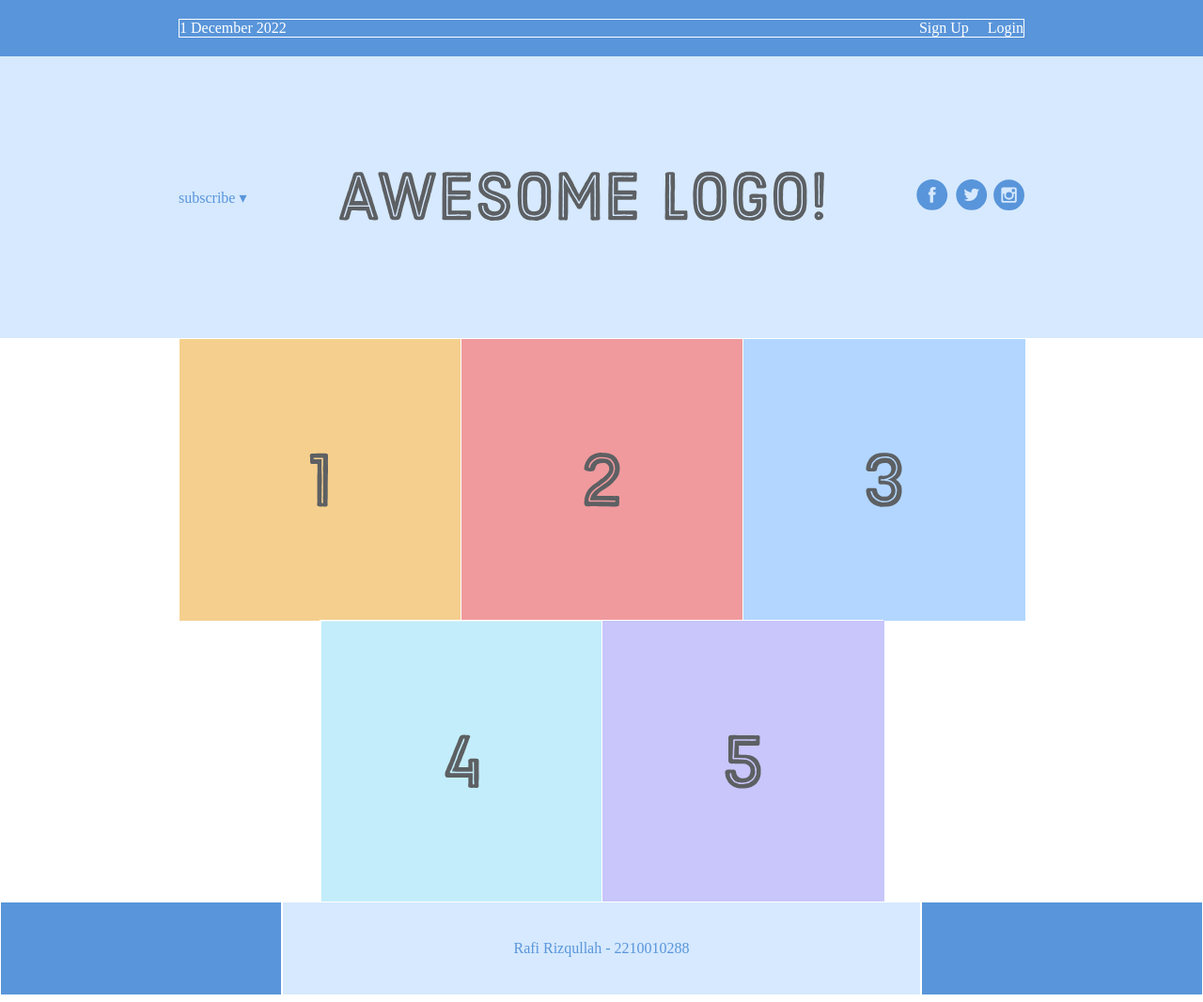
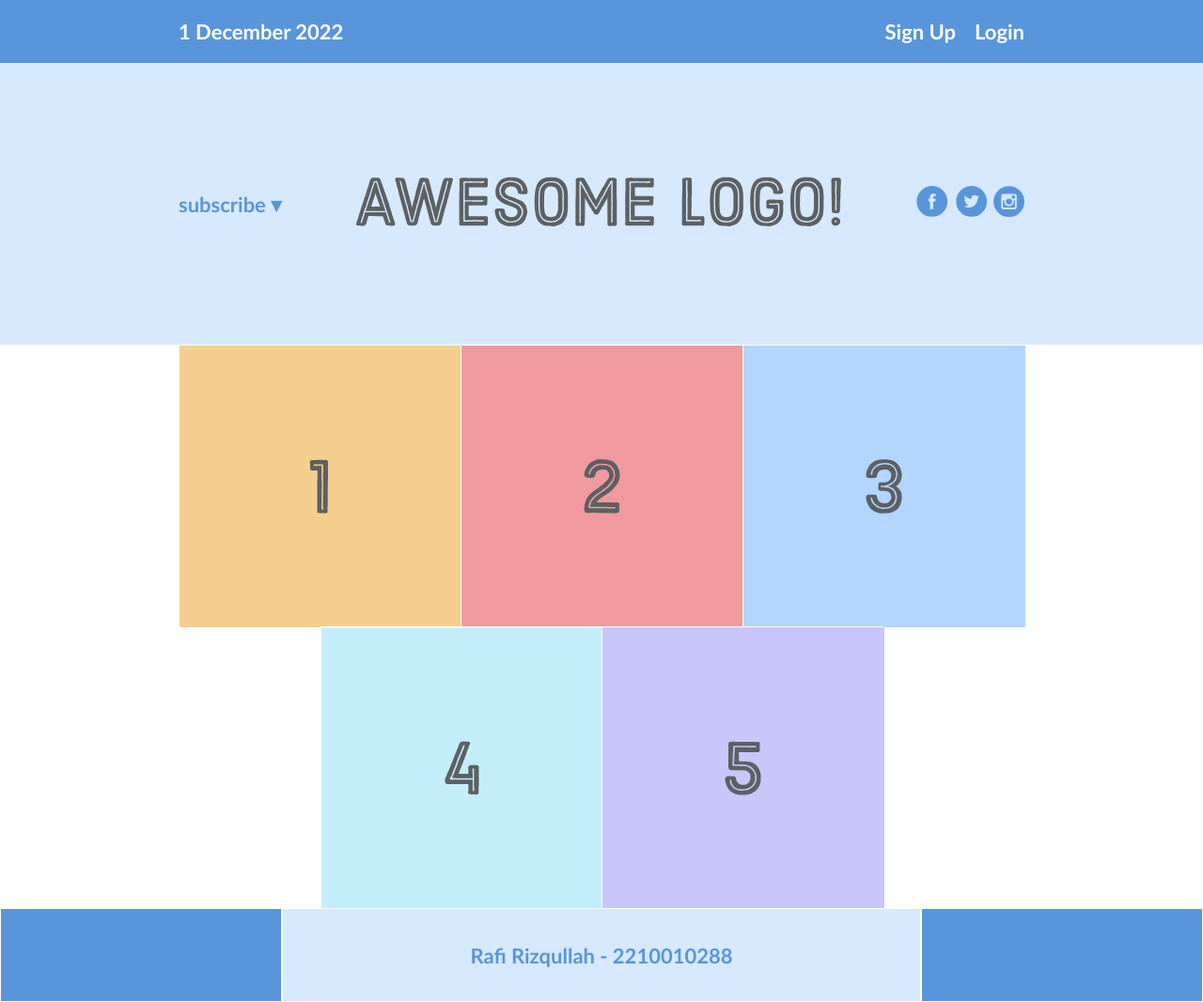
Before and after one commit to RafiRizqul/Praktikum-WEB1-3A, a plain HTML site: page Sesi-2/landingpage.html in a window 1280 px wide. Shown: the whole page at 94% size. Drawn offline with Linux system fonts and the light colour scheme.

Commit message:
Update landingpage.css

```diff
--- a/Sesi-2/landingpage.css
+++ b/Sesi-2/landingpage.css
@@ -2,6 +2,9 @@
     margin: 0;
     padding: 0;
     box-sizing: border-box;
+    font-family: 'Gill Sans', 'Gill Sans MT', Calibri, 'Trebuchet MS', sans-serif;
+    font-size: 22px;
+    font-weight: bold;
 }
 
 .menu-container {
@@ -13,7 +16,7 @@
 }
 
 .menu {
-    border: 1px solid #fff;
+   /* border: 1px solid #fff;*/
     width: 900px;
     display: flex;
     justify-content: space-between;
```
